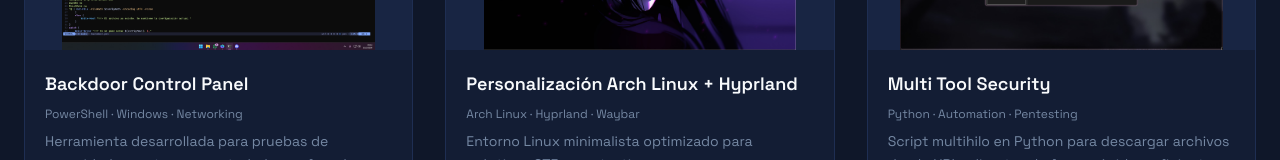
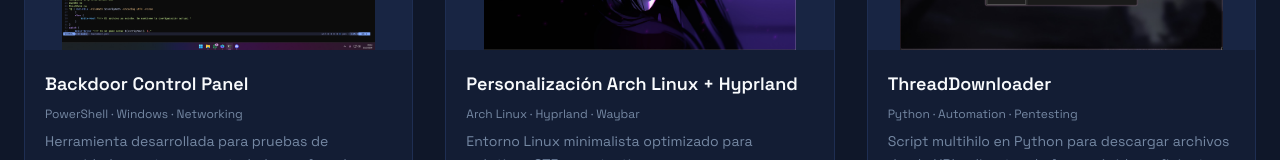
Before and after one commit to espinalclark/Portafolio-Clark, a Next.js app: page / in a window 1280 px wide. Shown: the part 2685-2845 px from the top of the page. Built offline with nearby package versions, Linux system fonts and the light colour scheme; a web font is replaced by a local one.

Commit message:
subiendo cambios

```diff
--- a/components/Projects.jsx
+++ b/components/Projects.jsx
@@ -25,7 +25,7 @@ const projects = [
   },
   {
     image: "/assets/images/multi.jpeg",
-    title: "Multi Tool Security",
+    title: "ThreadDownloader",
     tech: "Python · Automation · Pentesting",
     description:
       "Script multihilo en Python para descargar archivos desde URLs directas de forma rápida y eficiente.",
```
